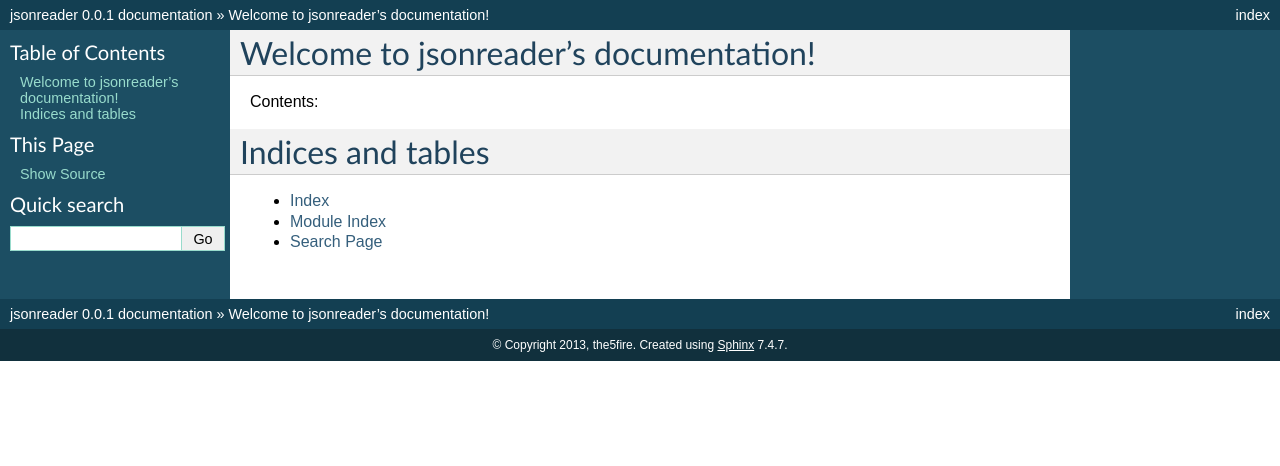
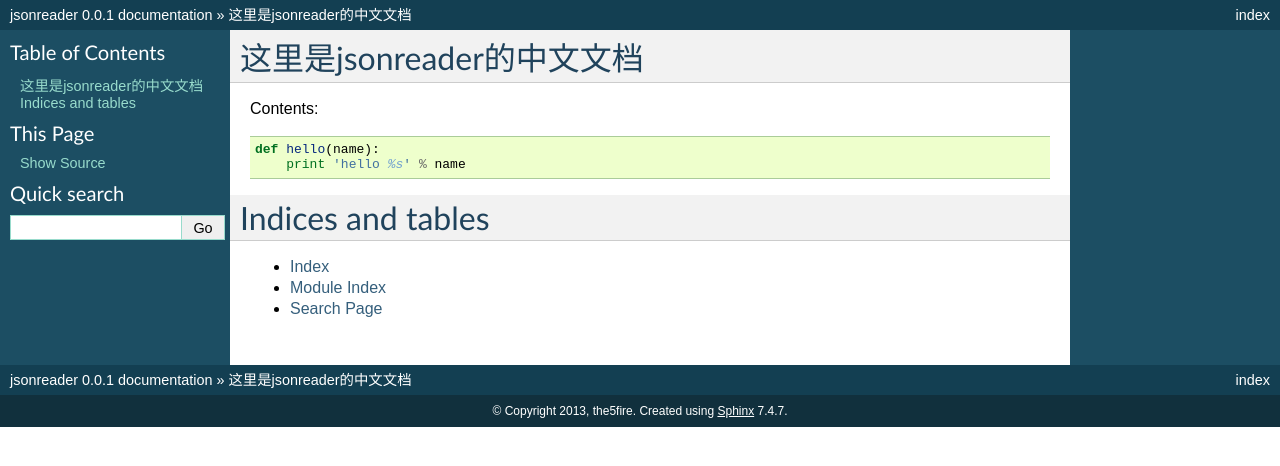
Before and after one commit to the5fire/jsonreader, a Sphinx documentation site: the page built from source/index.rst, in a window 1280 px wide. Shown: the top 466 px of the page. Built offline with Sphinx 7.4.7, drawn with Linux system fonts in a browser that asks for light colours; formulas are drawn with MathJax 3.

Commit message:
添加中文说明

```diff
--- a/source/index.rst
+++ b/source/index.rst
@@ -3,10 +3,15 @@
    You can adapt this file completely to your liking, but it should at least
    contain the root `toctree` directive.
 
-Welcome to jsonreader's documentation!
+这里是jsonreader的中文文档
 ======================================
 
 Contents:
+
+.. code:: python
+
+    def hello(name):
+        print 'hello %s' % name
 
 .. toctree::
    :maxdepth: 2
```
